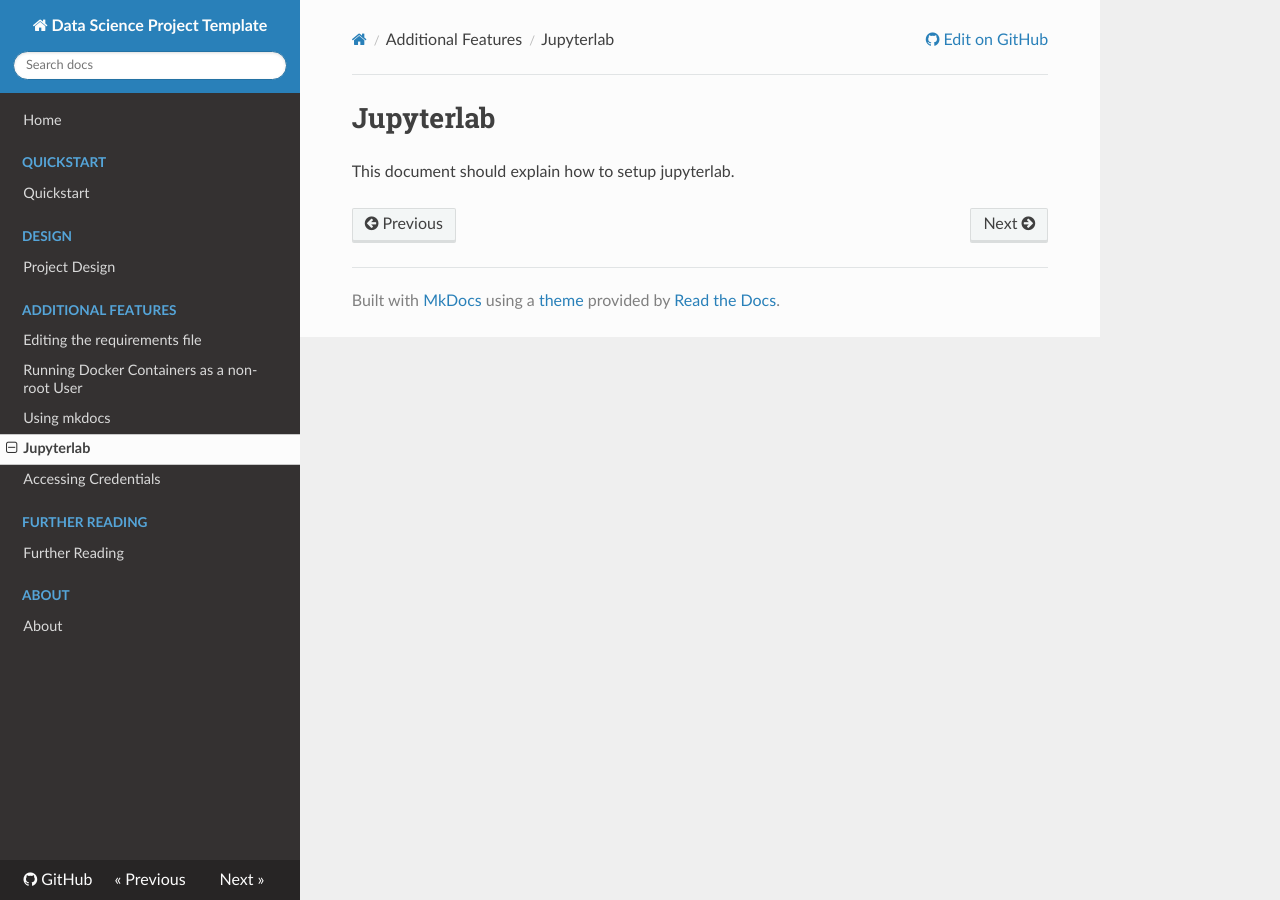
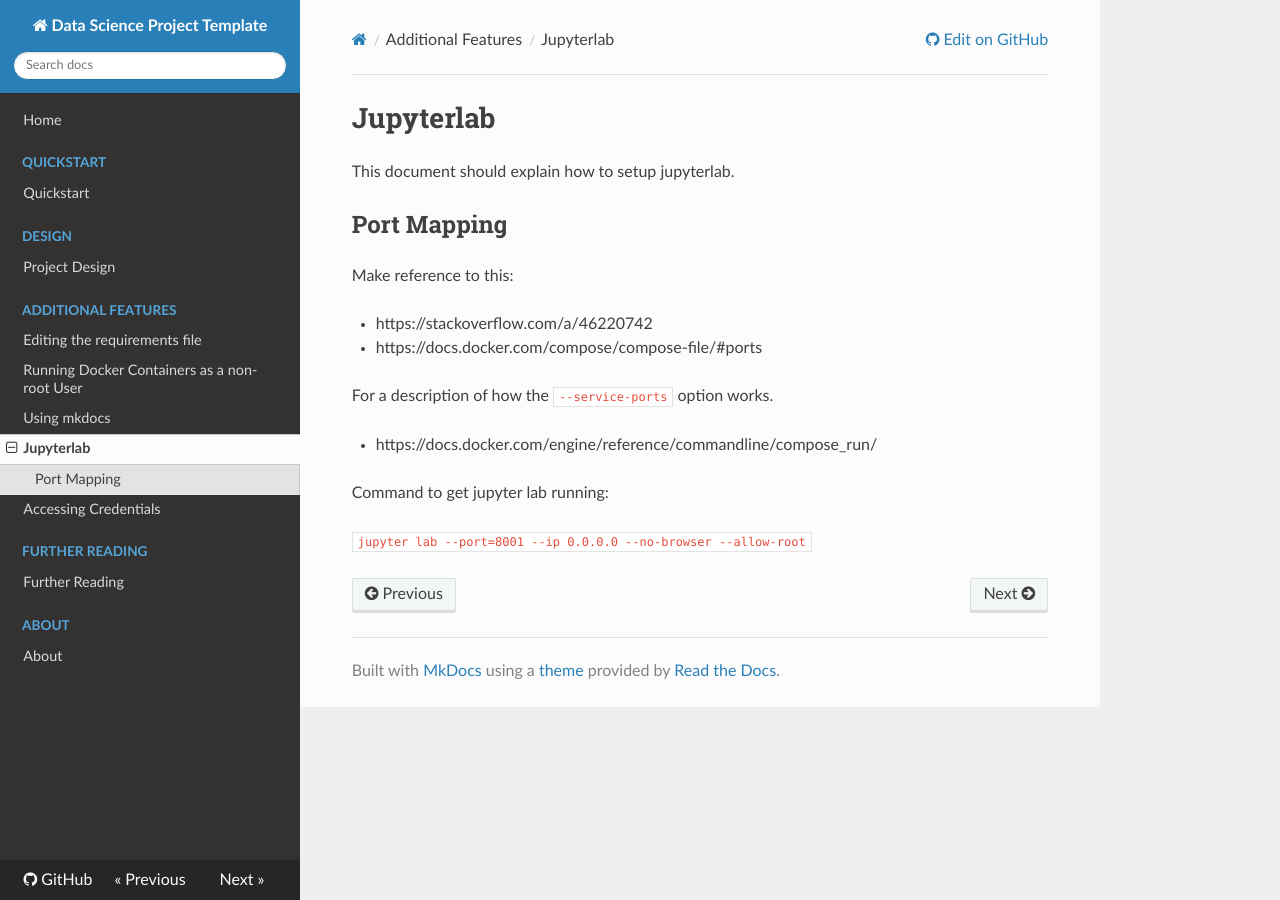
Before and after one commit to mark-curran/data-science-project-template, an MkDocs documentation site: the page built from docs/docs/additional_features/jupyterlab.md, in a window 1280 px wide. Built offline with MkDocs 1.6.1, drawn with Linux system fonts in a browser that asks for light colours; nearby versions of some CDN libraries.

Commit message:
Basic jupyterlab docs.

```diff
--- a/docs/docs/additional_features/jupyterlab.md
+++ b/docs/docs/additional_features/jupyterlab.md
@@ -1,3 +1,18 @@
 # Jupyterlab
 
 This document should explain how to setup jupyterlab.
+
+## Port Mapping
+
+Make reference to this:
+
+* https://stackoverflow.com/a/46220742
+* https://docs.docker.com/compose/compose-file/#ports
+
+For a description of how the `--service-ports` option works.
+
+* https://docs.docker.com/engine/reference/commandline/compose_run/
+
+Command to get jupyter lab running:
+
+`jupyter lab --port=8001 --ip 0.0.0.0 --no-browser --allow-root`
```
